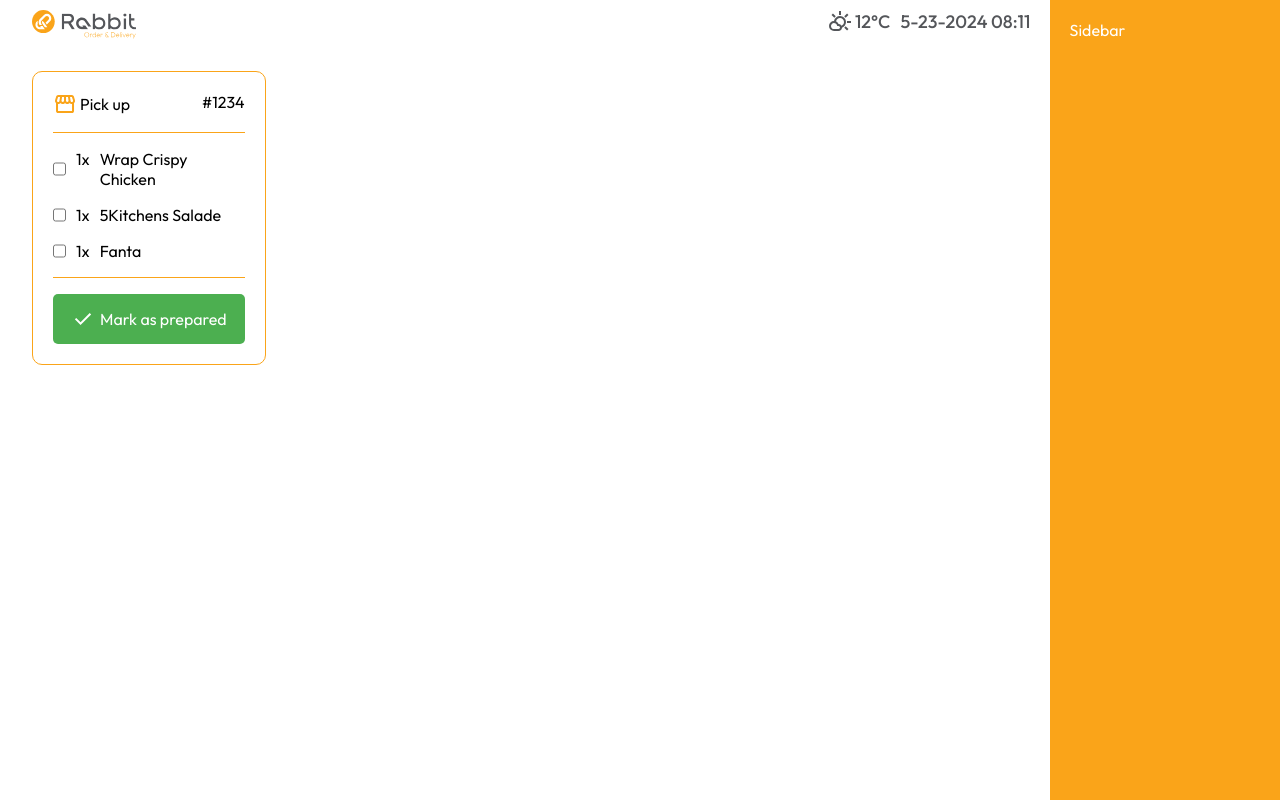
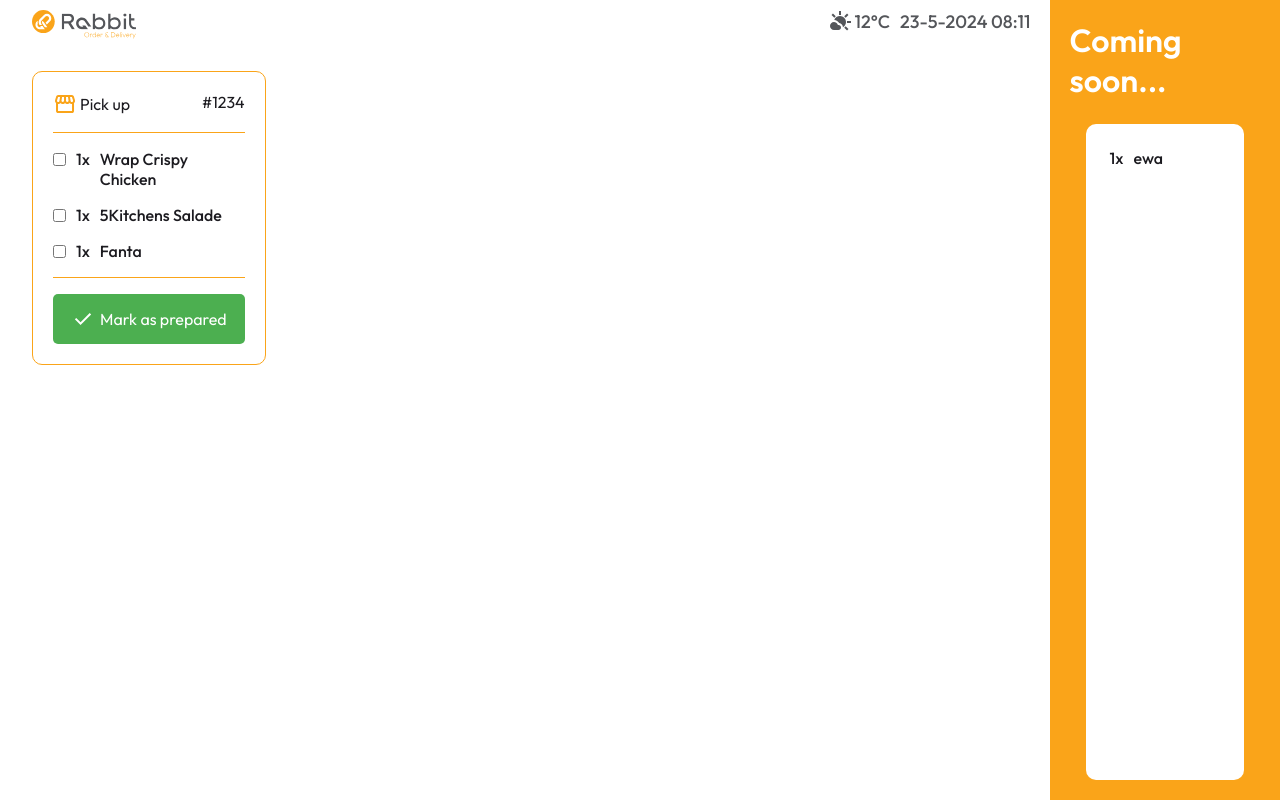
Before and after one commit to IzzetGunturk/orderscreenrabbitorderdelivery, an Angular app: page /kitchenstaff in a window 1280 px wide. Built offline with nearby package versions, Linux system fonts and the light colour scheme.

Commit message:
Fixed align of checkbox

```diff
--- a/src/app/kitchenstaff/kitchenstaff.component.html
+++ b/src/app/kitchenstaff/kitchenstaff.component.html
@@ -6,7 +6,7 @@
         <app-svgicons [selectedSvg]="'weather'" [fillColor]="'#54565A'"></app-svgicons>
         <p>12°C</p>
       </div>
-      <div class="datetime">{{ currentDateTime | date:"M-d-yyyy hh:mm" }}</div>
+      <div class="datetime">{{ currentDateTime | date:"d-M-yyyy HH:mm" }}</div>
     </div>
   </header>
 
@@ -26,10 +26,13 @@
           <p>{{ order.comment }}</p>
         </div>
         <div class="dishes" *ngFor="let dish of order.dishes">
-          <input type="checkbox" [checked]="dish.prepared" (change)="togglePreparedStatus(dish)" />
+          <input type="checkbox" class="checkbox" [checked]="dish.prepared" (change)="togglePreparedStatus(dish)" />
           <div class="amountdishes" [ngClass]="{'strikethrough': dish.prepared}" (click)="togglePreparedStatus(dish)">
             <p>{{ dish.quantity }}x </p>
-            <p>{{ dish.name }}</p>
+            <div class="dishnameoption">
+              <p>{{ dish.name }}</p>
+              <span *ngIf="dish.option">- {{ dish.option }}</span>
+            </div>
           </div>
         </div>
       </div>
@@ -42,6 +45,14 @@
       </button>
     </div>
 
-    <div class="sidebar">Sidebar</div>
+    <div class="sidebar">
+      <p class="title">Coming soon...</p>
+      <div class="comingorders">
+        <div class="comingamountdishes">
+          <p>1x </p>
+          <p>ewa</p>
+        </div>
+      </div>
+    </div>
   </div>
 </body>
--- a/src/app/kitchenstaff/kitchenstaff.component.scss
+++ b/src/app/kitchenstaff/kitchenstaff.component.scss
@@ -1,8 +1,10 @@
 $primary-500: #FAA419;
 $secondary-500: #54565A;
+$secondary-300: #87898C;
 $success-border: #4CAF50;
 $info-border: #2196F3;
 $white: #fff;
+$dark-500: #1C1B20;
 
 body {
   margin: 0;
@@ -42,13 +44,15 @@ header {
 }
 
 .order {
-  width: calc(25% - 16px); /* responsiveness / gap */
+  width: calc(25% - 16px);
+  /* responsiveness / gap */
   padding: 20px;
   border: 1px solid $primary-500;
   border-radius: 10px;
   display: flex;
   flex-direction: column;
   gap: 16px;
+  color: $dark-500;
 
   hr {
     border: none;
@@ -92,11 +96,28 @@ header {
       display: flex;
       flex-direction: row;
       gap: 10px;
+      font-weight: 500;
+      align-items: flex-start;
+
+      .checkbox {
+        margin-top: 4px;
+      }
 
       .amountdishes {
         display: flex;
         flex-direction: row;
         gap: 10px;
+
+        .dishnameoption {
+          display: flex;
+          flex-direction: column;
+          gap: 6px;
+
+          span {
+            font-size: 16px;
+            color: $secondary-300;
+          }
+        }
       }
     }
   }
@@ -129,6 +150,34 @@ header {
   height: 100vh;
   padding: 20px;
   width: 18%;
+  display: flex;
+  flex-direction: column;
+  align-items: center;
+  gap: 24px;
+
+  .title {
+    font-size: 32px;
+    font-weight: 600;
+  }
+
+  .comingorders {
+    background-color: $white;
+    padding: 24px;
+    width: calc(100% - 32px);
+    height: calc(100% - 32px);
+    color: $dark-500;
+    border-radius: 10px;
+    font-weight: 500;
+    display: flex;
+    flex-direction: column;
+    gap: 12px;
+
+    .comingamountdishes {
+      display: flex;
+      flex-direction: row;
+      gap: 10px;
+    }
+  }
 }
 
 .strikethrough {
--- a/src/app/kitchenstaff/kitchenstaff.component.ts
+++ b/src/app/kitchenstaff/kitchenstaff.component.ts
@@ -11,6 +11,7 @@ interface Order {
 
 interface Dish {
   name: string;
+  option: string;
   quantity: number;
   prepared: boolean;
 }
@@ -28,9 +29,9 @@ export class KitchenstaffComponent {
       type: 'Pick up',
       comment: '',
       dishes: [
-        { name: 'Wrap Crispy Chicken', quantity: 1, prepared: false },
-        { name: '5Kitchens Salade', quantity: 1, prepared: false },
-        { name: 'Fanta', quantity: 1, prepared: false }
+        { name: 'Wrap Crispy Chicken', option: '', quantity: 1, prepared: false },
+        { name: '5Kitchens Salade', option: '', quantity: 1, prepared: false },
+        { name: 'Fanta', quantity: 1, option: '', prepared: false }
       ]
     },
   ];
--- a/src/app/svgicons/svgicons.component.html
+++ b/src/app/svgicons/svgicons.component.html
@@ -22,7 +22,7 @@
 <svg *ngIf="selectedSvg === 'weather'" xmlns="http://www.w3.org/2000/svg" height="24px" viewBox="0 -960 960 960"
   width="24px" [attr.fill]="fillColor" style="display: block;">
   <path
-    d="M440-760v-160h80v160h-80Zm266 110-56-56 113-114 56 57-113 113Zm54 210v-80h160v80H760Zm3 299L650-254l56-56 114 112-57 57ZM254-650 141-763l57-57 112 114-56 56Zm-14 450h180q25 0 42.5-17.5T480-260q0-25-17-42.5T421-320h-51l-20-48q-14-33-44-52.5T240-440q-50 0-85 35t-35 85q0 50 35 85t85 35Zm0 80q-83 0-141.5-58.5T40-320q0-83 58.5-141.5T240-520q60 0 109.5 32.5T423-400q58 0 97.5 43T560-254q-2 57-42.5 95.5T420-120H240Zm320-134q-5-20-10-39t-10-39q45-19 72.5-59t27.5-89q0-66-47-113t-113-47q-60 0-105 39t-53 99q-20-5-41-9t-41-9q14-88 82.5-144T480-720q100 0 170 70t70 170q0 77-44 138.5T560-254Zm-79-226Z" />
+    d="M240-160q-66 0-113-47T80-320q0-66 47-113t113-47q48 0 88.5 26t58.5 71l10 23h24q42 0 70.5 29t28.5 71q0 42-29 71t-71 29H240Zm359-112q-4-63-45.5-109T449-438q-31-54-83.5-85.5T250-560q26-73 89-116.5T480-720q100 0 170 70t70 170q0 65-32 120.5T599-272ZM440-760v-160h80v160h-80Zm266 110-56-56 112-114 57 57-113 113Zm54 210v-80h160v80H760Zm2 300L650-254l56-56 114 112-58 58ZM254-650 141-763l57-57 112 114-56 56Z" />
 </svg>
 
 <!-- comment icon -->
```
